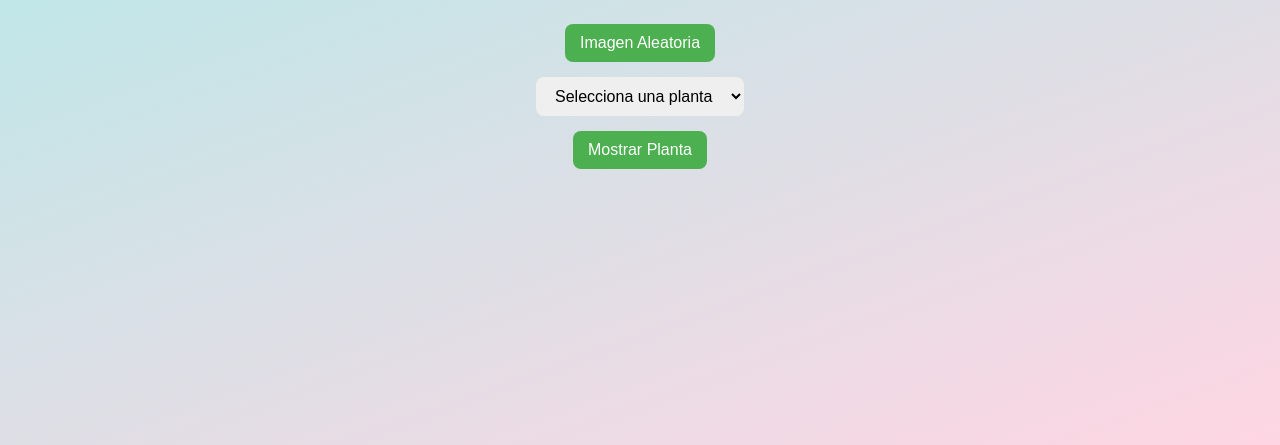
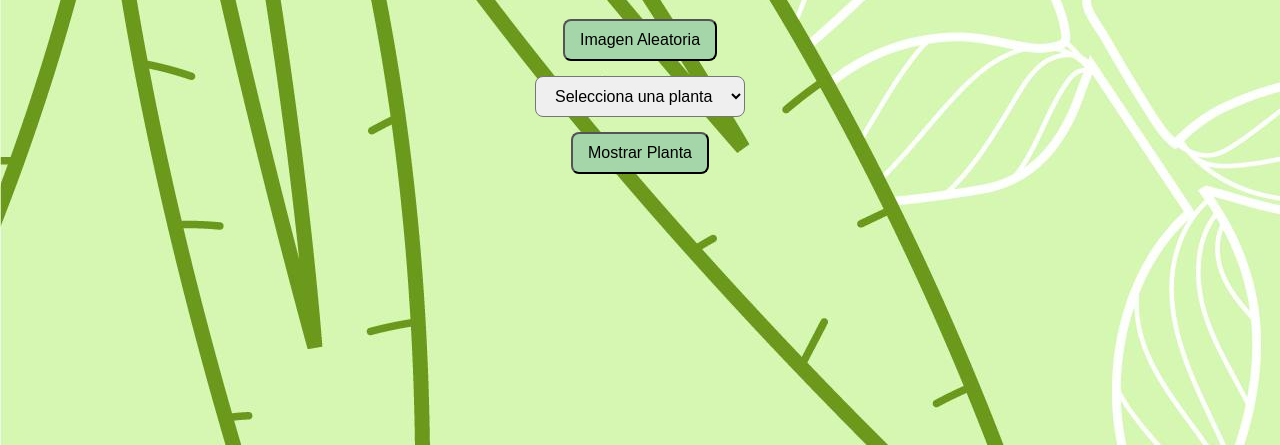
Before and after one commit to ValenMazz/trabjo-apii, a plain HTML site: page index2.html in a window 1280 px wide. Shown: the part 355-800 px from the top of the page. Drawn offline with Linux system fonts and the light colour scheme.

Commit message:
23/10/25

```diff
--- a/valen2.css
+++ b/valen2.css
@@ -1,6 +1,6 @@
     body {
       font-family: 'Quicksand', sans-serif;
-      background: linear-gradient(160deg, #a8edea 0%, #fed6e3 100%);
+      background-image: url('imagenes/13859605_5355886.jpg');
       color: #2e2e2e;
       display: flex;
       flex-direction: column;
@@ -10,20 +10,28 @@
       margin: 0;
       text-align: center;
     }
-    h1 { font-size: 2.2em; }
+
+    h1 {
+      font-size: 2.2em;
+    }
+
     select, button {
       margin-top: 15px;
       padding: 10px 15px;
       border-radius: 8px;
-      border: none;
       font-size: 1em;
     }
+
     button {
-      background-color: #4caf50;
-      color: white;
+      background-color: rgb(164, 214, 169);
+      color: rgb(0, 0, 0);
       cursor: pointer;
     }
-    button:hover { background-color: #45a049; }
+
+    button:hover {
+      background-color: #45a049;
+    }
+
     .plant-card {
       margin-top: 30px;
       background-color: rgba(255,255,255,0.8);
@@ -32,6 +40,7 @@
       width: 300px;
       box-shadow: 0 4px 10px rgba(0,0,0,0.1);
     }
+
     .plant-card img {
       width: 100%;
       border-radius: 12px;
```
